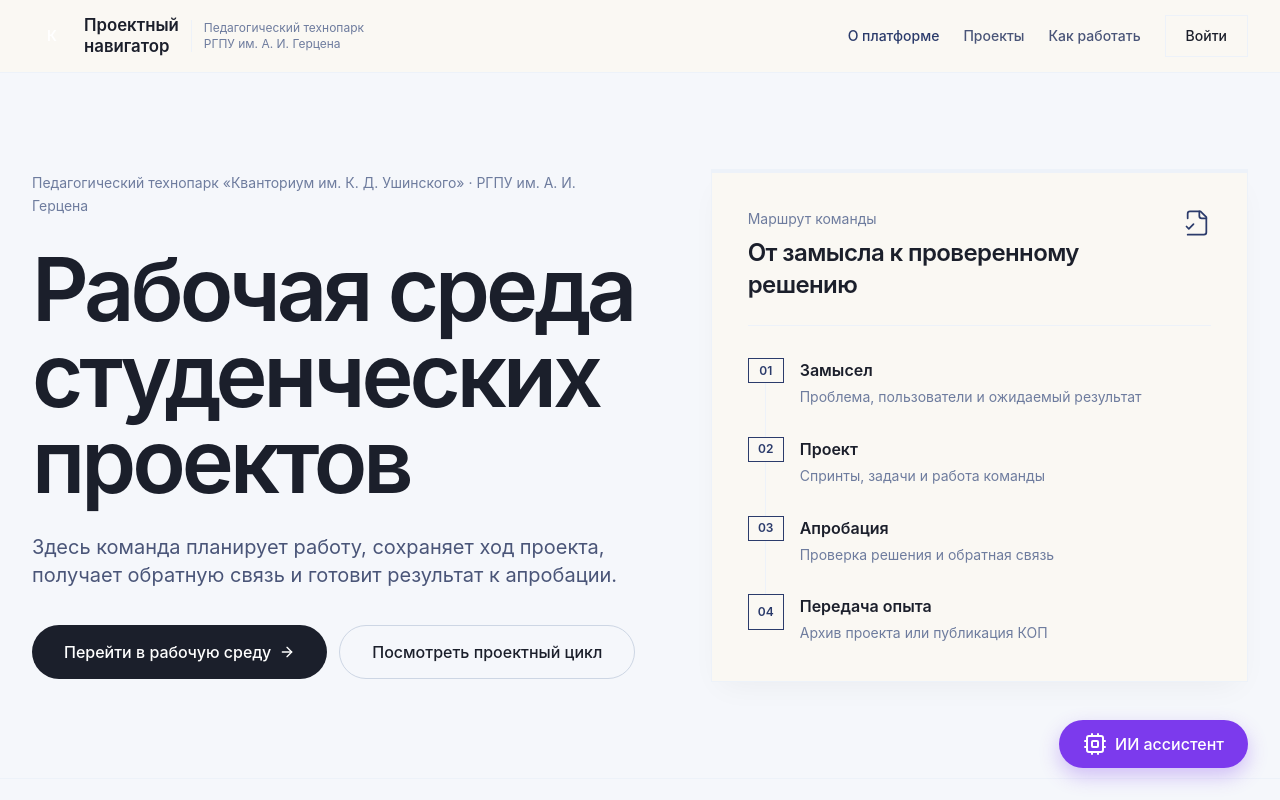
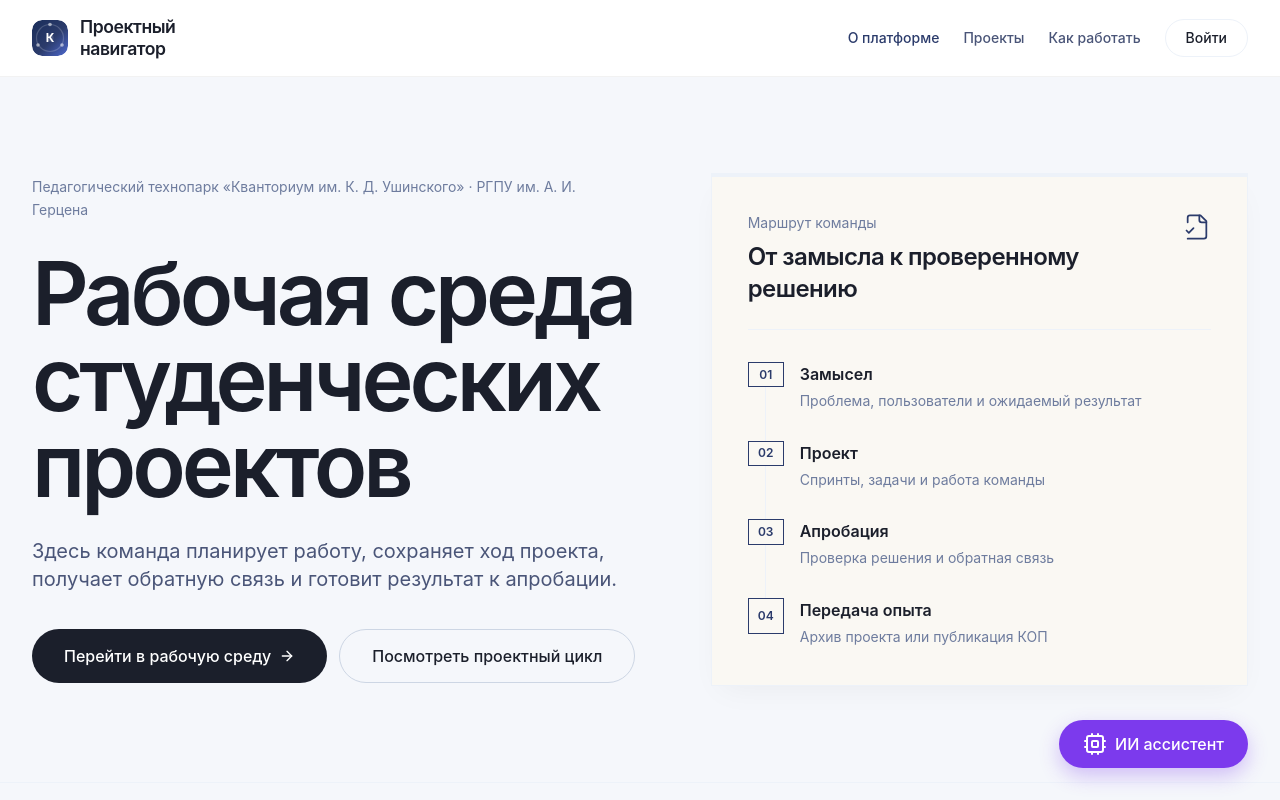
Before and after one commit to alisiatkc/kvant-next, a Next.js app: page / in a window 1280 px wide. Shown: the top 800 px of the page. Built offline with nearby package versions, Linux system fonts and the light colour scheme.

Commit message:
Вернуть исходное оформление шапки

```diff
--- a/src/components/Header.tsx
+++ b/src/components/Header.tsx
@@ -10,56 +10,85 @@ interface HeaderProps {
 export default function Header({ active }: HeaderProps) {
   const [open, setOpen] = useState(false)
 
-  const navClass = (isActive: boolean) =>
-    `no-underline text-sm font-medium transition-colors ${isActive ? 'text-kv-blue' : 'text-kv-text hover:text-kv-dark'}`
-
   return (
-    <header className="sticky top-0 z-40 border-b border-kv-border bg-[#FAF8F3]">
-      <div className="container-kv flex h-[72px] items-center justify-between">
-        <Link href="/" className="flex items-center gap-3 no-underline" onClick={() => setOpen(false)}>
-          <span className="flex h-10 w-10 items-center justify-center bg-kv-cyan text-sm font-semibold text-white">
-            К
-          </span>
-          <span className="text-[1.05rem] font-semibold leading-tight text-kv-dark">
-            Проектный<br />навигатор
-          </span>
-          <span className="hidden h-8 w-px bg-kv-border min-[900px]:block" aria-hidden />
-          <span className="hidden max-w-[190px] text-xs leading-snug text-kv-muted min-[900px]:block">
-            Педагогический технопарк РГПУ им. А. И. Герцена
-          </span>
+    <header className="py-4 bg-white border-b border-black/[0.05] sticky top-0 z-40">
+      <div className="container-kv flex items-center justify-between">
+        {/* Logo */}
+        <Link href="/" className="no-underline flex items-center gap-3" onClick={() => setOpen(false)}>
+          <div className="w-9 h-9 flex-shrink-0 relative rounded-[10px] overflow-hidden">
+            <svg viewBox="0 0 36 36" fill="none" xmlns="http://www.w3.org/2000/svg" className="w-9 h-9">
+              <defs>
+                <linearGradient id="logo-g" x1="0" y1="0" x2="36" y2="36" gradientUnits="userSpaceOnUse">
+                  <stop stopColor="#1a2d5a"/>
+                  <stop offset="0.55" stopColor="#2b3b6b"/>
+                  <stop offset="1" stopColor="#4f6ad0"/>
+                </linearGradient>
+              </defs>
+              <rect width="36" height="36" rx="10" fill="url(#logo-g)"/>
+              <circle cx="18" cy="18" r="13.5" stroke="rgba(255,255,255,0.18)" strokeWidth="1.2"/>
+              <circle cx="18" cy="4.5"  r="1.8" fill="rgba(255,255,255,0.55)"/>
+              <circle cx="30"  cy="25"  r="1.8" fill="rgba(255,255,255,0.55)"/>
+              <circle cx="6"   cy="25"  r="1.8" fill="rgba(255,255,255,0.55)"/>
+              <circle cx="18" cy="18"   r="3.5" fill="rgba(255,255,255,0.15)"/>
+            </svg>
+            <span className="absolute inset-0 flex items-center justify-center text-white text-[12px] font-bold z-10 tracking-tight">К</span>
+          </div>
+          <span className="text-[1.1rem] font-semibold text-kv-dark tracking-tight leading-tight">Проектный<br/>навигатор</span>
         </Link>
 
-        <nav className="hidden items-center gap-6 min-[640px]:flex">
-          <Link href="/" className={navClass(active === 'home')}>О платформе</Link>
-          <Link href="/catalog" className={navClass(active === 'catalog')}>Проекты</Link>
-          <Link href="/guide" className={navClass(active === 'guide')}>Как работать</Link>
-          <Link
-            href="/cabinet"
-            className={`border px-5 py-2.5 text-sm font-medium no-underline transition-colors ${
+        {/* Desktop nav */}
+        <nav className="hidden min-[640px]:flex gap-6 items-center">
+          <Link href="/"
+            className={`no-underline text-sm font-medium transition-colors ${active === 'home' ? 'text-kv-blue' : 'text-kv-text hover:text-kv-dark'}`}>
+            О платформе
+          </Link>
+          <Link href="/catalog"
+            className={`no-underline text-sm font-medium transition-colors ${active === 'catalog' ? 'text-kv-blue' : 'text-kv-text hover:text-kv-dark'}`}>
+            Проекты
+          </Link>
+          <Link href="/guide"
+            className={`no-underline text-sm font-medium transition-colors ${active === 'guide' ? 'text-kv-blue' : 'text-kv-text hover:text-kv-dark'}`}>
+            Как работать
+          </Link>
+          <Link href="/cabinet"
+            className={`no-underline text-sm font-medium px-5 py-2 rounded-full transition-all ${
               active === 'cabinet'
-                ? 'border-kv-blue bg-kv-blue text-white'
-                : 'border-kv-border text-kv-dark hover:border-kv-blue hover:text-kv-blue'
-            }`}
-          >
+                ? 'bg-kv-blue text-white'
+                : 'border border-kv-border text-kv-dark hover:border-kv-blue hover:text-kv-blue'
+            }`}>
             Войти
           </Link>
         </nav>
 
+        {/* Mobile burger */}
         <button
-          className="border-none bg-transparent p-2 text-kv-dark min-[640px]:hidden"
-          onClick={() => setOpen((value) => !value)}
+          className="min-[640px]:hidden p-2 rounded-xl bg-transparent border-none cursor-pointer text-kv-dark"
+          onClick={() => setOpen((v) => !v)}
           aria-label="Меню"
         >
-          {open ? <X className="h-5 w-5" /> : <Menu className="h-5 w-5" />}
+          {open ? <X className="w-5 h-5" /> : <Menu className="w-5 h-5" />}
         </button>
       </div>
 
+      {/* Mobile dropdown */}
       {open && (
-        <div className="space-y-1 border-t border-kv-border bg-[#FAF8F3] px-4 py-4 min-[640px]:hidden">
-          <Link href="/" onClick={() => setOpen(false)} className="flex px-4 py-3 text-sm font-medium text-kv-text no-underline hover:bg-kv-light">О платформе</Link>
-          <Link href="/catalog" onClick={() => setOpen(false)} className="flex px-4 py-3 text-sm font-medium text-kv-text no-underline hover:bg-kv-light">Проекты</Link>
-          <Link href="/guide" onClick={() => setOpen(false)} className="flex px-4 py-3 text-sm font-medium text-kv-text no-underline hover:bg-kv-light">Как работать</Link>
-          <Link href="/cabinet" onClick={() => setOpen(false)} className="mt-2 flex items-center justify-center bg-kv-blue py-3 text-sm font-medium text-white no-underline">Войти в кабинет</Link>
+        <div className="min-[640px]:hidden border-t border-black/[0.05] bg-white px-4 py-4 space-y-1">
+          <Link href="/" onClick={() => setOpen(false)}
+            className={`flex items-center px-4 py-3 rounded-2xl text-sm font-medium no-underline transition-colors ${active === 'home' ? 'bg-kv-light text-kv-blue' : 'text-kv-text hover:bg-kv-light'}`}>
+            О платформе
+          </Link>
+          <Link href="/catalog" onClick={() => setOpen(false)}
+            className={`flex items-center px-4 py-3 rounded-2xl text-sm font-medium no-underline transition-colors ${active === 'catalog' ? 'bg-kv-light text-kv-blue' : 'text-kv-text hover:bg-kv-light'}`}>
+            Проекты
+          </Link>
+          <Link href="/guide" onClick={() => setOpen(false)}
+            className={`flex items-center px-4 py-3 rounded-2xl text-sm font-medium no-underline transition-colors ${active === 'guide' ? 'bg-kv-light text-kv-blue' : 'text-kv-text hover:bg-kv-light'}`}>
+            Как работать
+          </Link>
+          <Link href="/cabinet" onClick={() => setOpen(false)}
+            className="flex items-center justify-center mt-2 py-3 rounded-full bg-kv-blue text-white text-sm font-medium no-underline">
+            Войти в кабинет
+          </Link>
         </div>
       )}
     </header>
```
